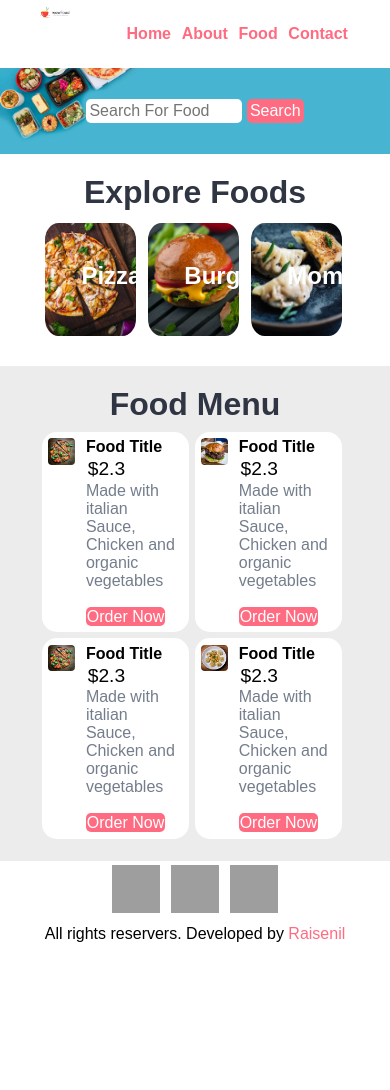
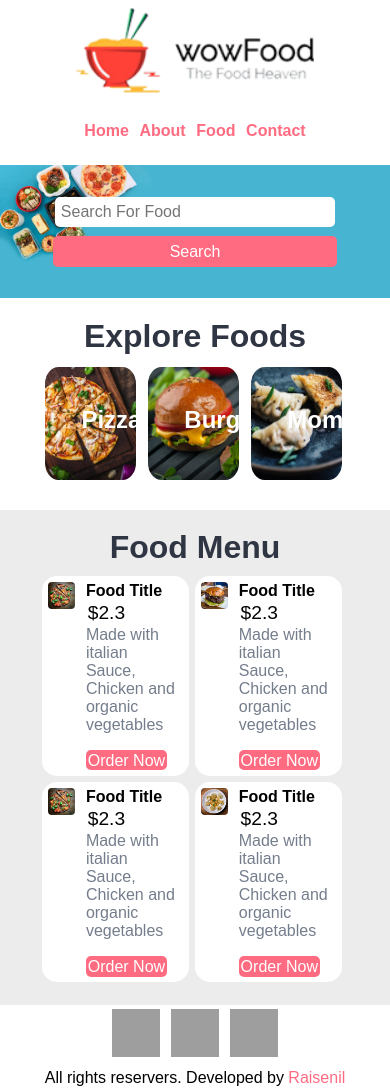
Before and after one commit to Raisenil/Food_Ordering_Website, a PHP site: page / in a window 390 px wide. Before the commit the page ends 942 px from the top, so only its background shows below. Run offline with PHP 8.4, Linux system fonts and the light colour scheme; grey boxes are pictures that could not be loaded.

Commit message:
Update repo

```diff
--- a/css/style.css
+++ b/css/style.css
@@ -186,3 +186,26 @@ h3{
 
 
 /* css for responsive size */
+
+@media only screen and (max-width: 768px){
+    .logo{
+        width: 80%;
+        float: none;
+        margin:1% auto;
+    }
+
+    .menu ul{
+        text-align: center;
+    }
+
+    .food-search input[type="search"]{
+        width: 90%;
+        padding: 2%;
+        margin-bottom: 3%;
+    }
+
+    .btn{
+        width: 91%;
+        padding: 2%;
+    }
+}
```
